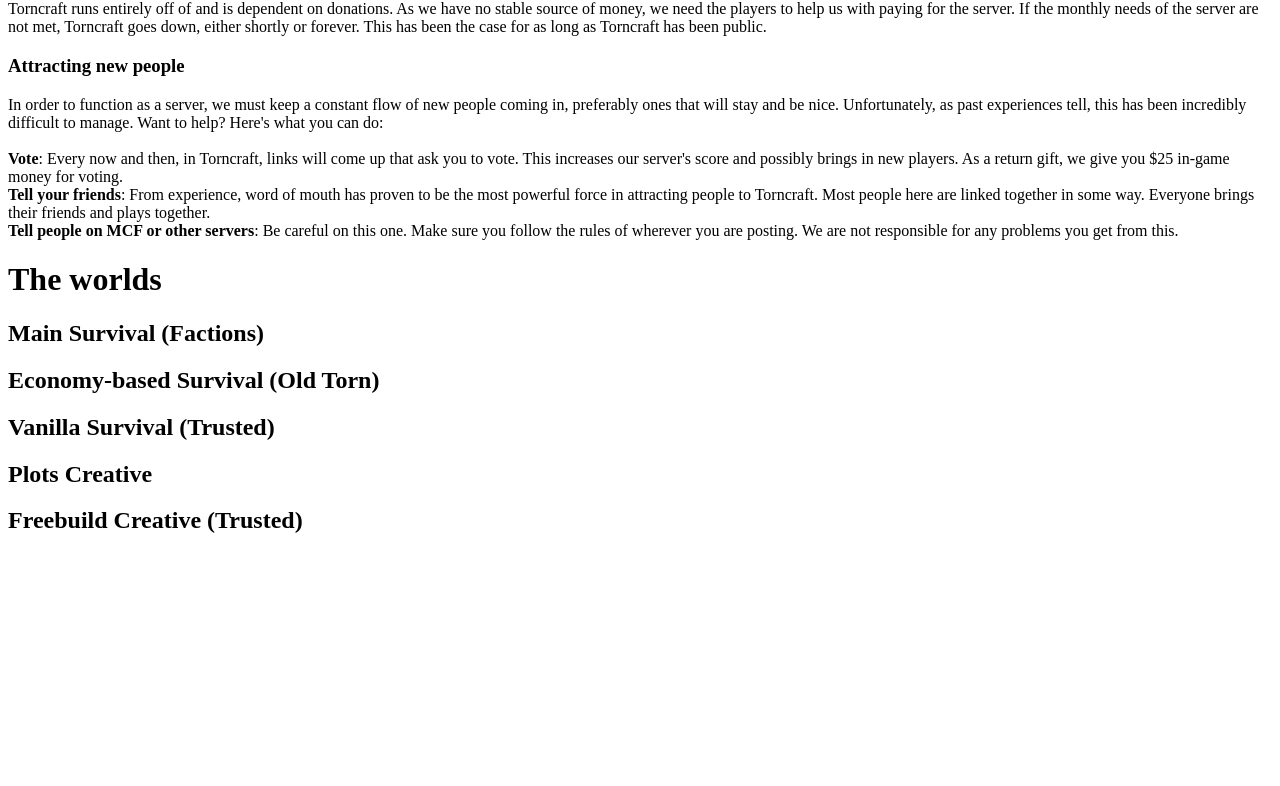
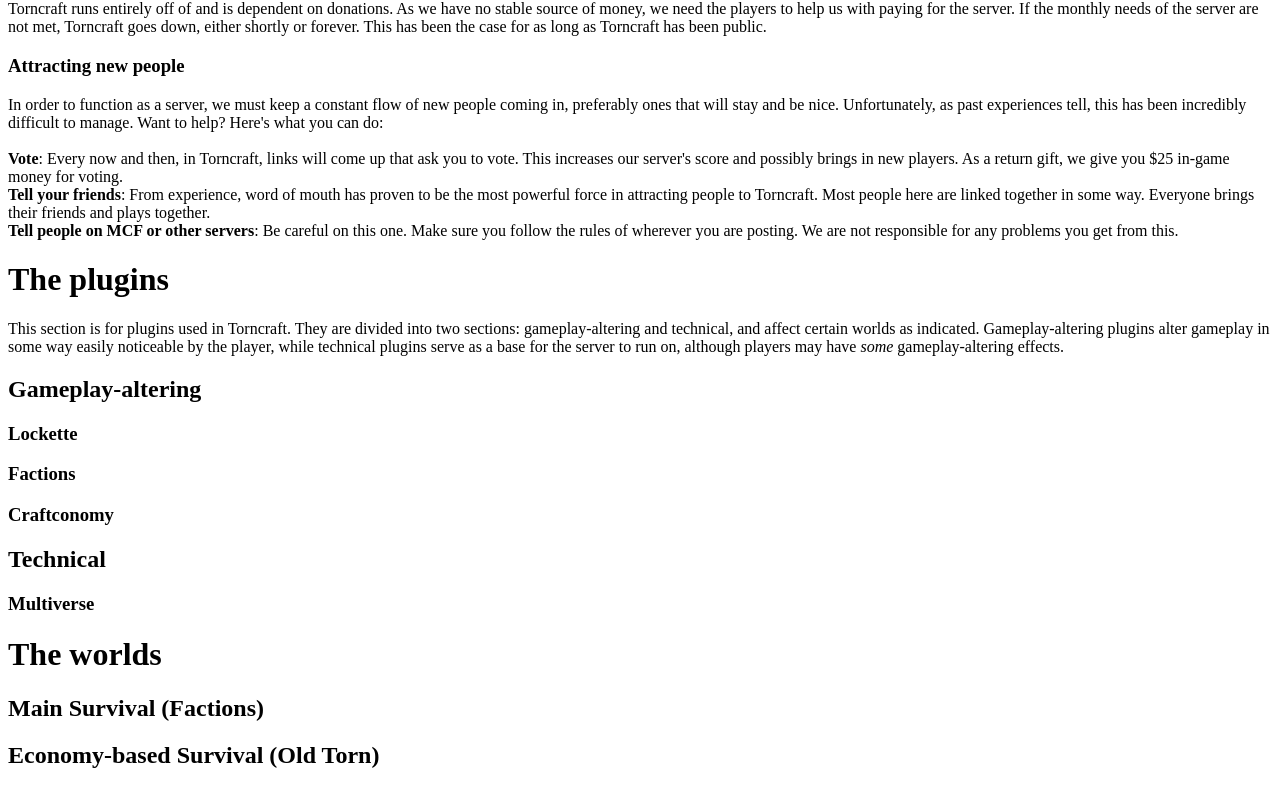
Before and after one commit to Torncraft/Torncraft-Docs, a plain HTML site: page documentation.html in a window 1280 px wide. Shown: the part 395-1181 px from the top of the page. Before the commit the page ends 949 px from the top, so only its background shows below. Drawn offline with Linux system fonts and the light colour scheme.

Commit message:
Plugins section

```diff
--- a/documentation.html
+++ b/documentation.html
@@ -36,7 +36,14 @@ Unfortunately, as past experiences tell, this has been incredibly difficult to m
 <b>Tell your friends</b>: From experience, word of mouth has proven to be the most powerful force in attracting people to Torncraft. Most people here are linked together in some way. Everyone brings their friends and plays together.
 <br>
 <b>Tell people on MCF or other servers</b>: Be careful on this one. Make sure you follow the rules of wherever you are posting. We are not responsible for any problems you get from this.
-
+<h1>The plugins</h1>
+This section is for plugins used in Torncraft. They are divided into two sections: gameplay-altering and technical, and affect certain worlds as indicated. Gameplay-altering plugins alter gameplay in some way easily noticeable by the player, while technical plugins serve as a base for the server to run on, although players may have <i>some</i> gameplay-altering effects.
+<h2>Gameplay-altering</h2>
+<h3>Lockette</h3>
+<h3>Factions</h3>
+<h3>Craftconomy</h3>
+<h2>Technical</h2>
+<h3>Multiverse</h3>
 <h1>The worlds</h1>
 <h2>Main Survival (Factions)</h2>
 <h2>Economy-based Survival (Old Torn)</h2>
```
